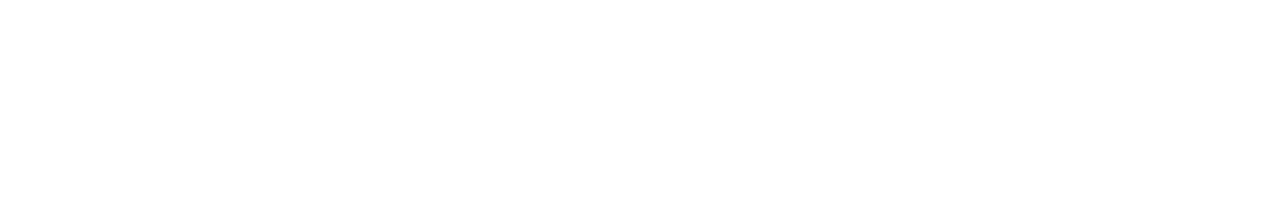
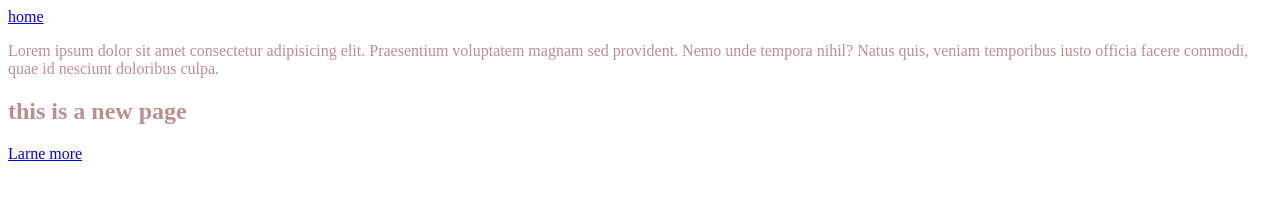
Before and after one commit to abdursubhan/landing-page, a plain HTML site: page index.html in a window 1280 px wide. Drawn offline with Linux system fonts and the light colour scheme.

Commit message:
new changes dane

```diff
--- a/index.html
+++ b/index.html
@@ -7,6 +7,10 @@
     <link rel="stylesheet" href="style.css">
 </head>
 <body>
-
+    <a href="#">home</a>
+    <p>Lorem ipsum dolor sit amet consectetur adipisicing elit. Praesentium voluptatem magnam sed provident. Nemo unde tempora nihil? Natus quis, veniam temporibus iusto officia facere commodi, quae id nesciunt doloribus culpa.</p>
+    <h2>this is a new page
+    </h2>
+    <a href="# "> Larne more</a>
 </body>
 </html>
--- a/style.css
+++ b/style.css
@@ -0,0 +1,3 @@
+body{
+    color:rosybrown;
+}
```
